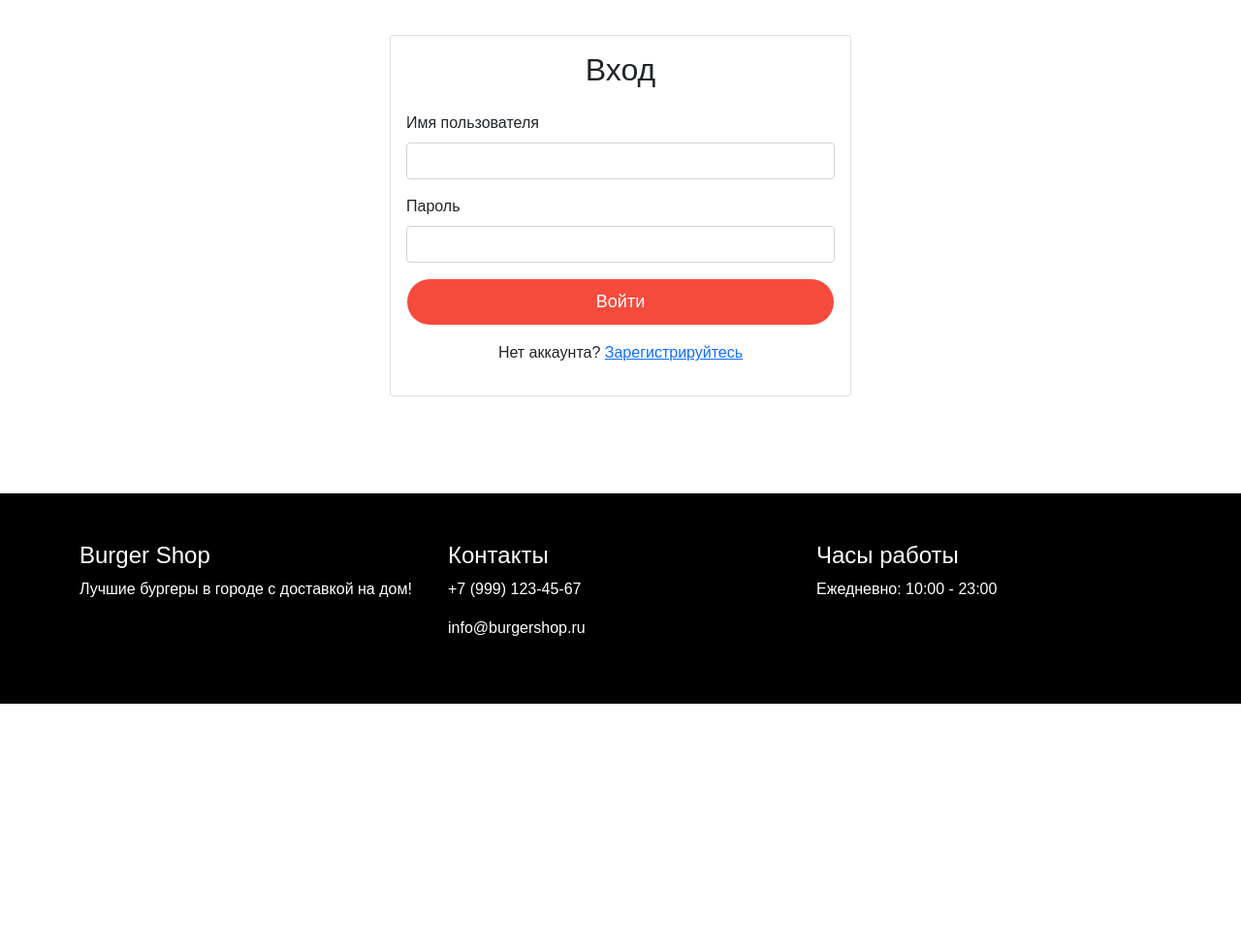
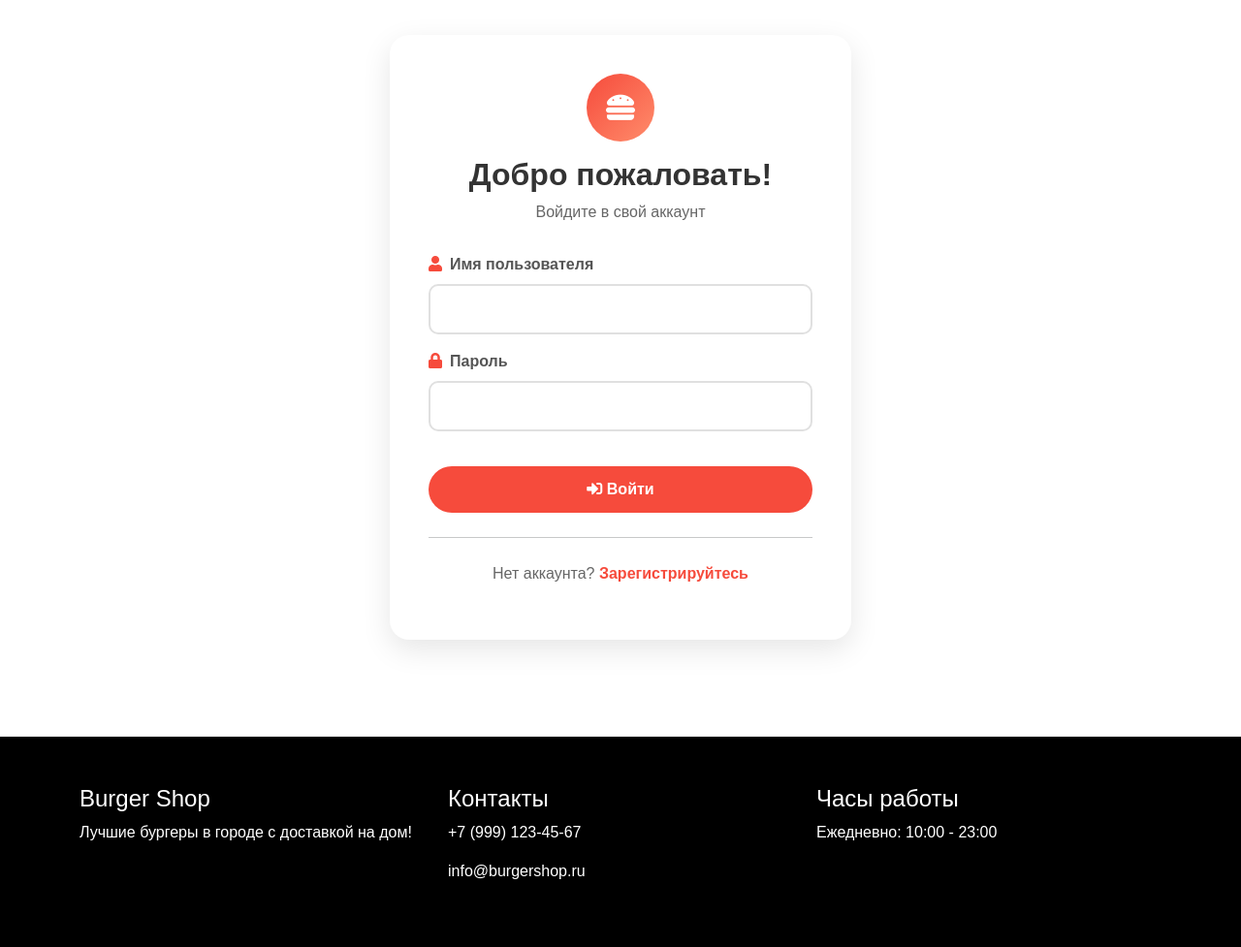
Before and after one commit to katerina-kyz/burger-shop-python, a Django app: page /login/ in a window 1280 px wide. Shown: the part 64-1041 px from the top of the page at 97% size. Before the commit the page ends 790 px from the top, so only its background shows below. Run offline with Django 5.2, Linux system fonts and the light colour scheme.

Commit message:
Register

```diff
--- a/main/templates/main/login.html
+++ b/main/templates/main/login.html
@@ -2,25 +2,71 @@
 
 {% block content %}
 <div class="container" style="max-width: 500px; margin-top: 100px; margin-bottom: 100px;">
-    <div class="card">
-        <div class="card-body">
-            <h2 class="text-center mb-4">Вход</h2>
+    <div class="card" style="border: none; border-radius: 20px; box-shadow: 0 10px 30px rgba(0,0,0,0.1);">
+        <div class="card-body" style="padding: 40px;">
+            <div style="text-align: center; margin-bottom: 30px;">
+                <div style="background: linear-gradient(135deg, #F64B3C, #ff8c6b); width: 70px; height: 70px; border-radius: 50%; display: inline-flex; align-items: center; justify-content: center; margin-bottom: 15px;">
+                    <i class="fas fa-hamburger" style="font-size: 30px; color: white;"></i>
+                </div>
+                <h2 style="color: #333; font-weight: bold;">Добро пожаловать!</h2>
+                <p style="color: #666;">Войдите в свой аккаунт</p>
+            </div>
+
             <form method="post">
                 {% csrf_token %}
+
                 <div class="mb-3">
-                    <label class="form-label">Имя пользователя</label>
-                    <input type="text" name="username" class="form-control" required>
+                    <label class="form-label" style="font-weight: 600; color: #555;">
+                        <i class="fas fa-user" style="color: #F64B3C; margin-right: 8px;"></i>Имя пользователя
+                    </label>
+                    <input type="text" name="username" class="form-control" required style="width: 100%; padding: 12px 15px; border: 2px solid #e0e0e0; border-radius: 10px; transition: all 0.3s;">
                 </div>
+
                 <div class="mb-3">
-                    <label class="form-label">Пароль</label>
-                    <input type="password" name="password" class="form-control" required>
+                    <label class="form-label" style="font-weight: 600; color: #555;">
+                        <i class="fas fa-lock" style="color: #F64B3C; margin-right: 8px;"></i>Пароль
+                    </label>
+                    <input type="password" name="password" class="form-control" required style="width: 100%; padding: 12px 15px; border: 2px solid #e0e0e0; border-radius: 10px; transition: all 0.3s;">
                 </div>
-                <button type="submit" class="order-btn w-100">Войти</button>
+
+                <button type="submit" class="btn w-100" style="background-color: #F64B3C; color: white; padding: 12px; border-radius: 25px; font-weight: bold; font-size: 16px; margin-top: 20px; border: none; transition: all 0.3s;">
+                    <i class="fas fa-sign-in-alt"></i> Войти
+                </button>
             </form>
-            <p class="text-center mt-3">
-                Нет аккаунта? <a href="{% url 'register' %}">Зарегистрируйтесь</a>
+
+            <hr style="margin: 25px 0;">
+
+            <p class="text-center" style="color: #666;">
+                Нет аккаунта?
+                <a href="{% url 'register' %}" style="color: #F64B3C; text-decoration: none; font-weight: bold;">Зарегистрируйтесь</a>
             </p>
         </div>
     </div>
 </div>
+
+<style>
+    input {
+        width: 100%;
+        padding: 12px 15px;
+        border: 2px solid #e0e0e0;
+        border-radius: 10px;
+        font-size: 14px;
+        transition: all 0.3s;
+    }
+    input:focus {
+        outline: none;
+        border-color: #F64B3C;
+        box-shadow: 0 0 5px rgba(246, 75, 60, 0.3);
+    }
+    .card {
+        transition: transform 0.3s;
+    }
+    .card:hover {
+        transform: translateY(-5px);
+    }
+    button:hover {
+        background-color: #d63b2c !important;
+        transform: scale(1.02);
+    }
+</style>
 {% endblock %}
```
Also changed, not shown: main/templates/main/register.html (+70 -8 lines).
